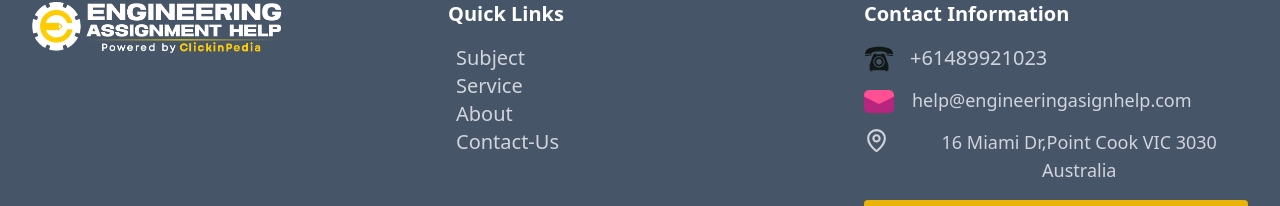
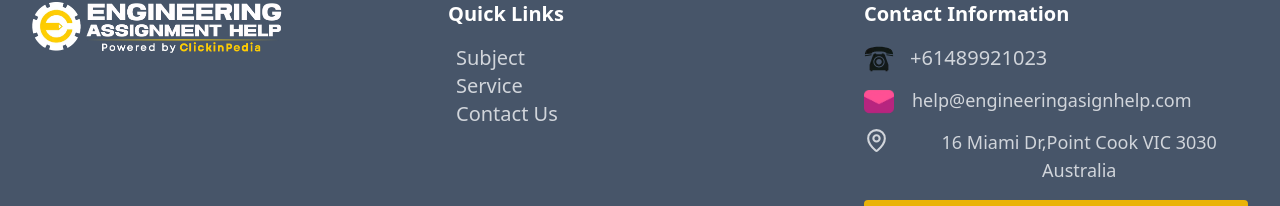
Before and after one commit to satendrasahani270/engineeringassignmenthelp.com, a React (Vite) app: page /contact in a window 1280 px wide. Shown: the part 996-1202 px from the top of the page. Built offline with nearby package versions, Linux system fonts and the light colour scheme.

Commit message:
changed url of contact us in footer to /contact

```diff
--- a/src/components/Footer.jsx
+++ b/src/components/Footer.jsx
@@ -134,24 +134,9 @@ const Footer = () => {
                 </Link>
               </li>
               <li>
-                <Link
-                  to="about"
-                  smooth={true}
-                  duration={300}
-                  className="hover:text-yellow-500 cursor-pointer"
-                >
-                  About
-                </Link>
-              </li>
-              <li>
-                <Link
-                  to="contact"
-                  smooth={true}
-                  duration={300}
-                  className="hover:text-yellow-500 cursor-pointer"
-                >
-                  Contact-Us
-                </Link>
+                <a className="hover:text-yellow-500 cursor-pointer" href="/contact">
+                  Contact Us
+                </a>
               </li>
             </ul>
           </div>
```
